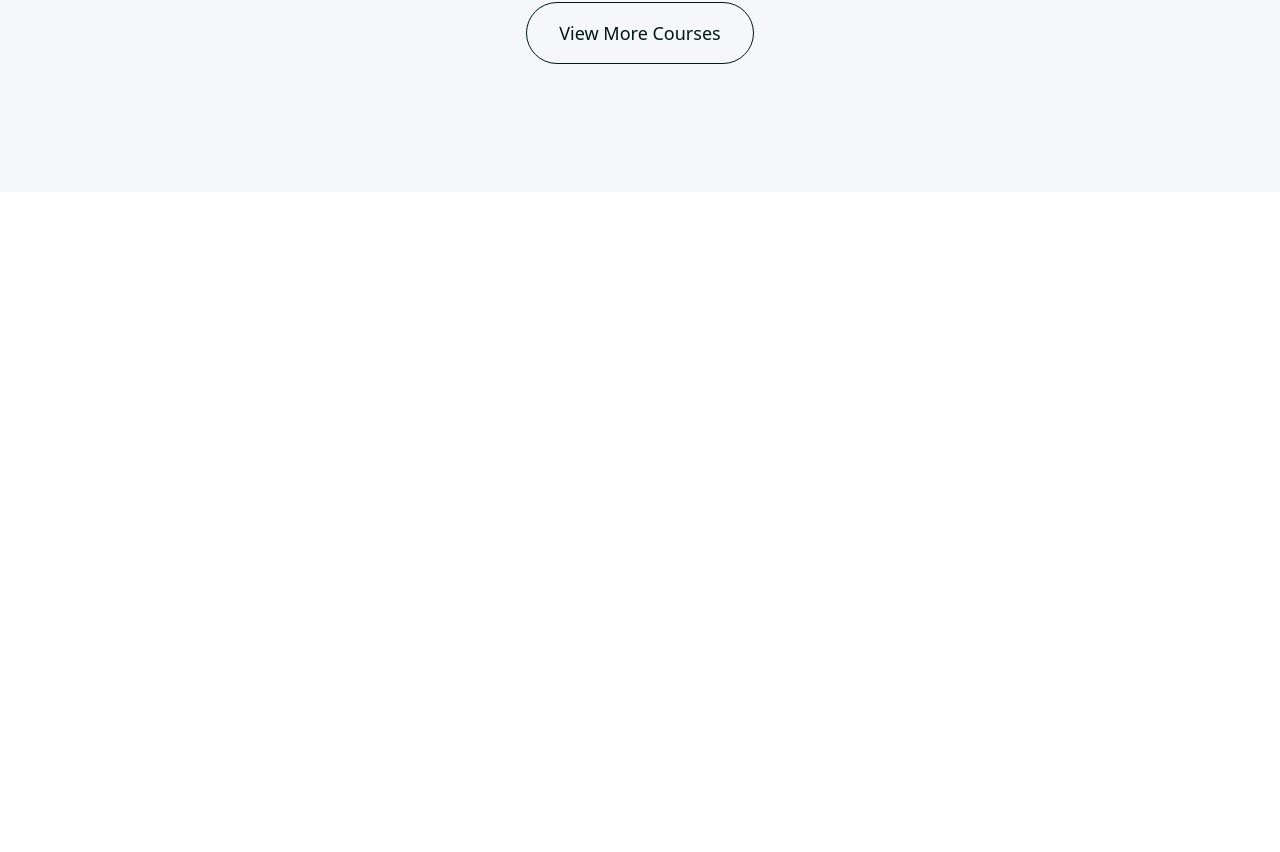
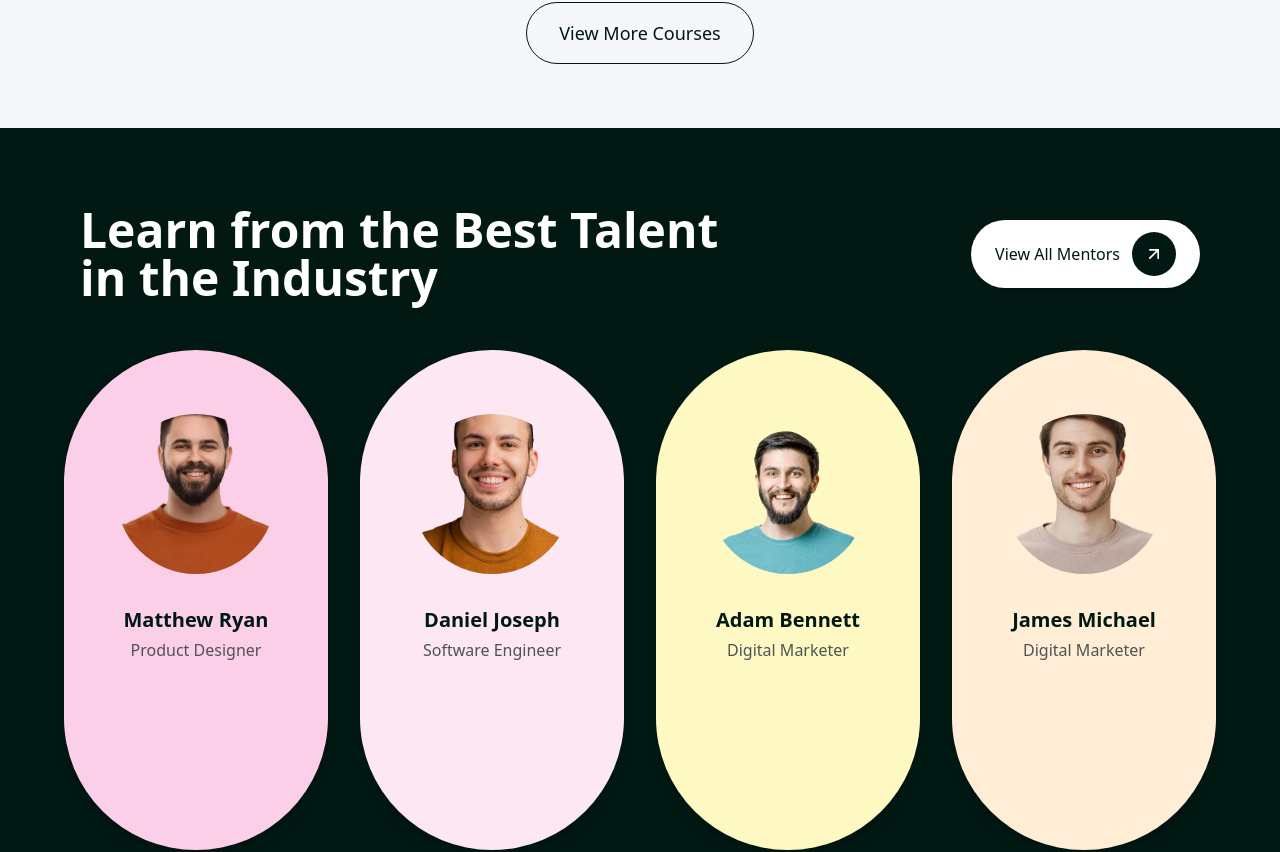
Before and after one commit to lakshanravindu21/online_learnig_system, a React (Create React App) app in the folder frontend/: page /courses in a window 1280 px wide. Shown: the part 2318-3170 px from the top of the page. Before the commit the page ends 2510 px from the top, so only its background shows below. Built offline with nearby package versions, Linux system fonts and the light colour scheme.

Commit message:
Add TeamSection component to CourseSection

```diff
--- a/frontend/src/pages/course.jsx
+++ b/frontend/src/pages/course.jsx
@@ -1,3 +1,4 @@
+import TeamSection from "../components/teamsection";
 import React from "react";
 import { ArrowUpRight } from "lucide-react";
 import Header from "../components/Header";
@@ -263,6 +264,8 @@ export default function CourseSection() {
           </button>
         </div>
       </div>
+
+      <TeamSection />
     </section>
     </>
   );
```
